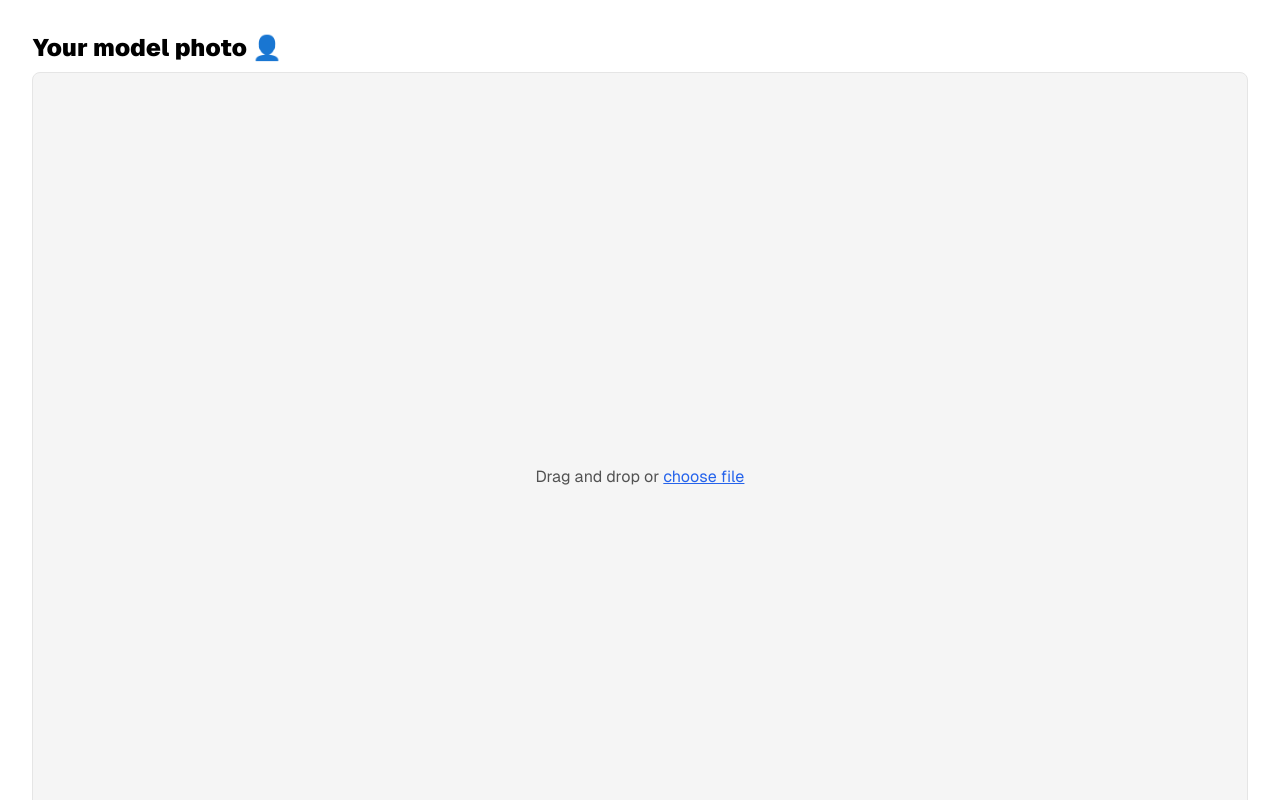
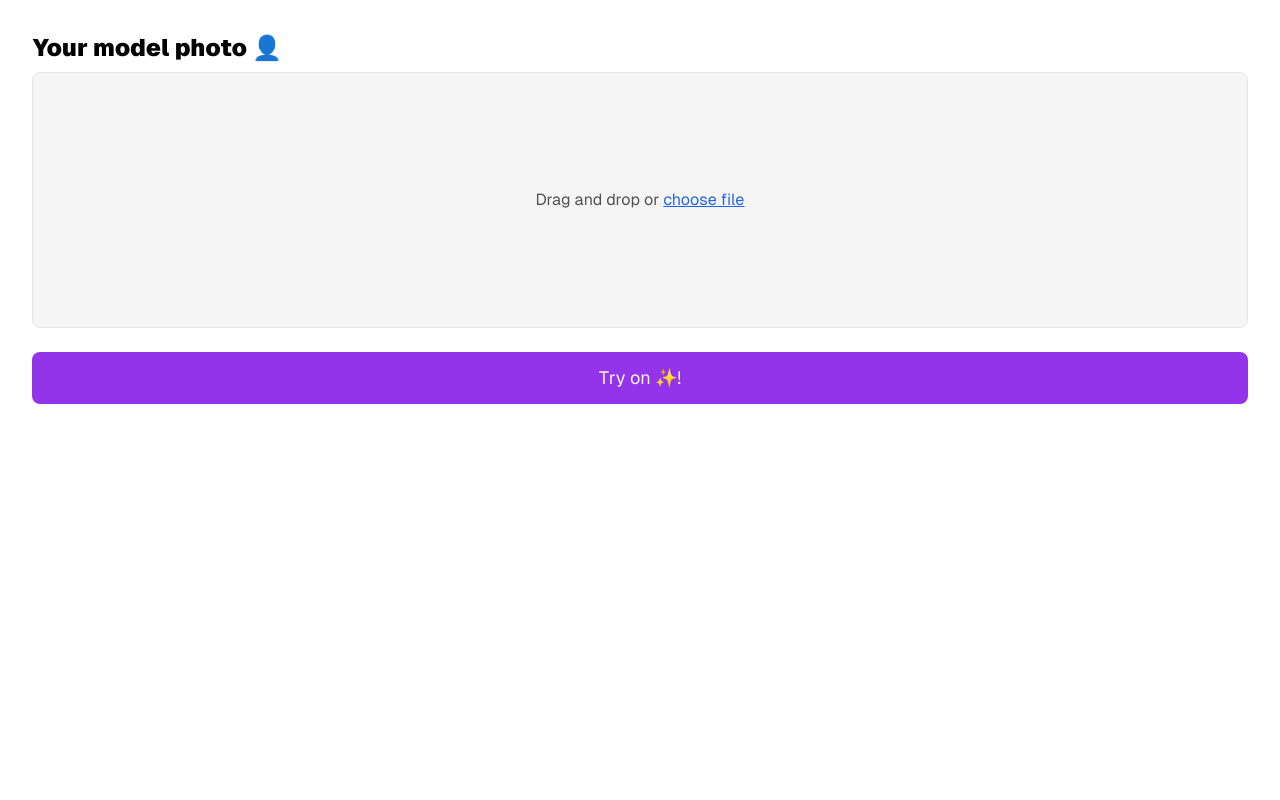
Before and after one commit to jrafaaael/try-on, a Vue app in the folder extension/: page / in a window 1280 px wide. Shown: the top 800 px of the page. Built offline with nearby package versions, Linux system fonts and the light colour scheme.

Commit message:
refactor(ext): styling

```diff
--- a/extension/src/components/Model.vue
+++ b/extension/src/components/Model.vue
@@ -20,16 +20,17 @@ function handleChange(data) {
     <DnD
       v-if="model === null"
       accept="image/*"
-      class="w-full aspect-[3/2] bg-neutral-100 border border-neutral-200 text-neutral-600 rounded-lg flex justify-center items-center"
+      class="w-full h-64 bg-neutral-100 border border-neutral-200 text-neutral-600 rounded-lg flex justify-center items-center"
       @change="handleChange"
     >
       <span>Drag and drop or</span>&nbsp;
       <span class="text-blue-600 underline">choose file</span>
     </DnD>
-    <PreviewImage
+    <div
       v-else
-      class="w-full bg-neutral-100 border border-neutral-200 text-neutral-600 rounded-lg object"
-      :model="model"
-    />
+      class="w-full h-64 p-4 bg-neutral-100 border border-neutral-200 rounded-lg flex justify-center"
+    >
+      <PreviewImage class="rounded-lg object-fill" :model="model" />
+    </div>
   </section>
 </template>
```
